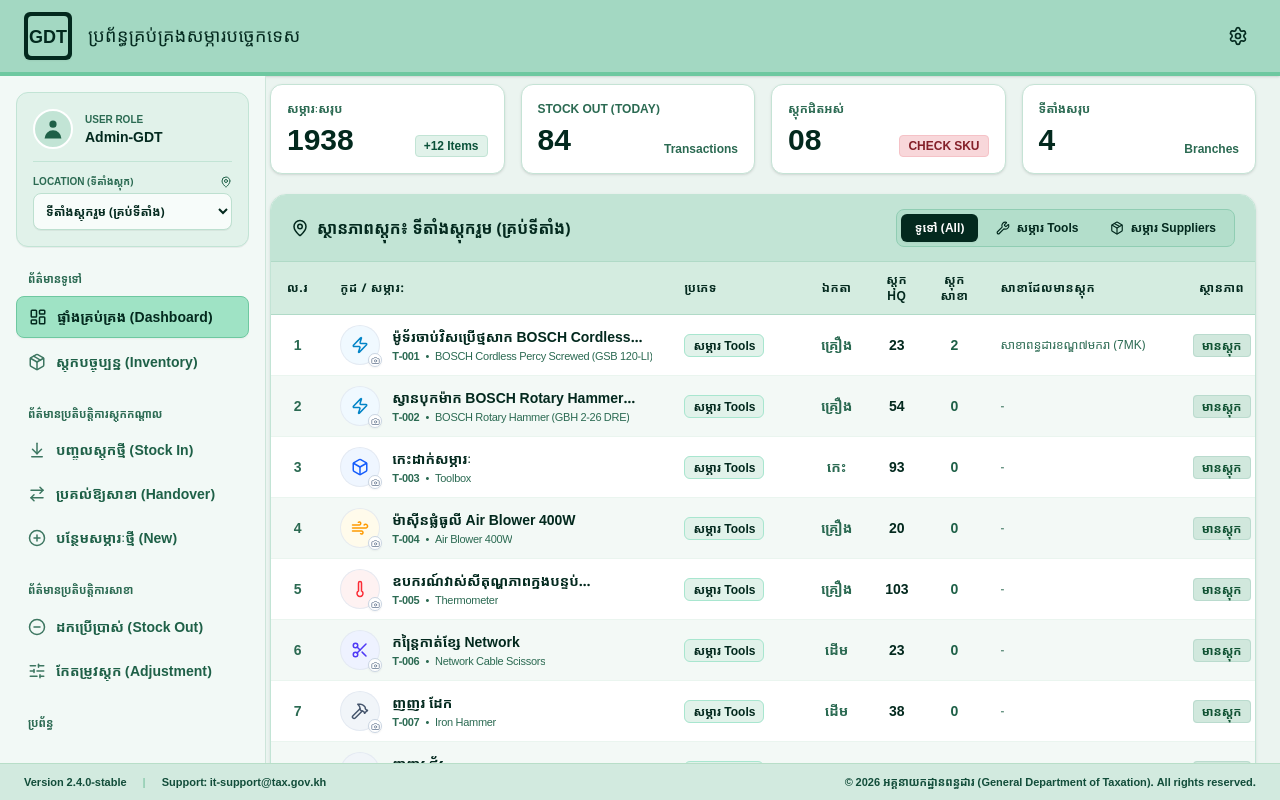
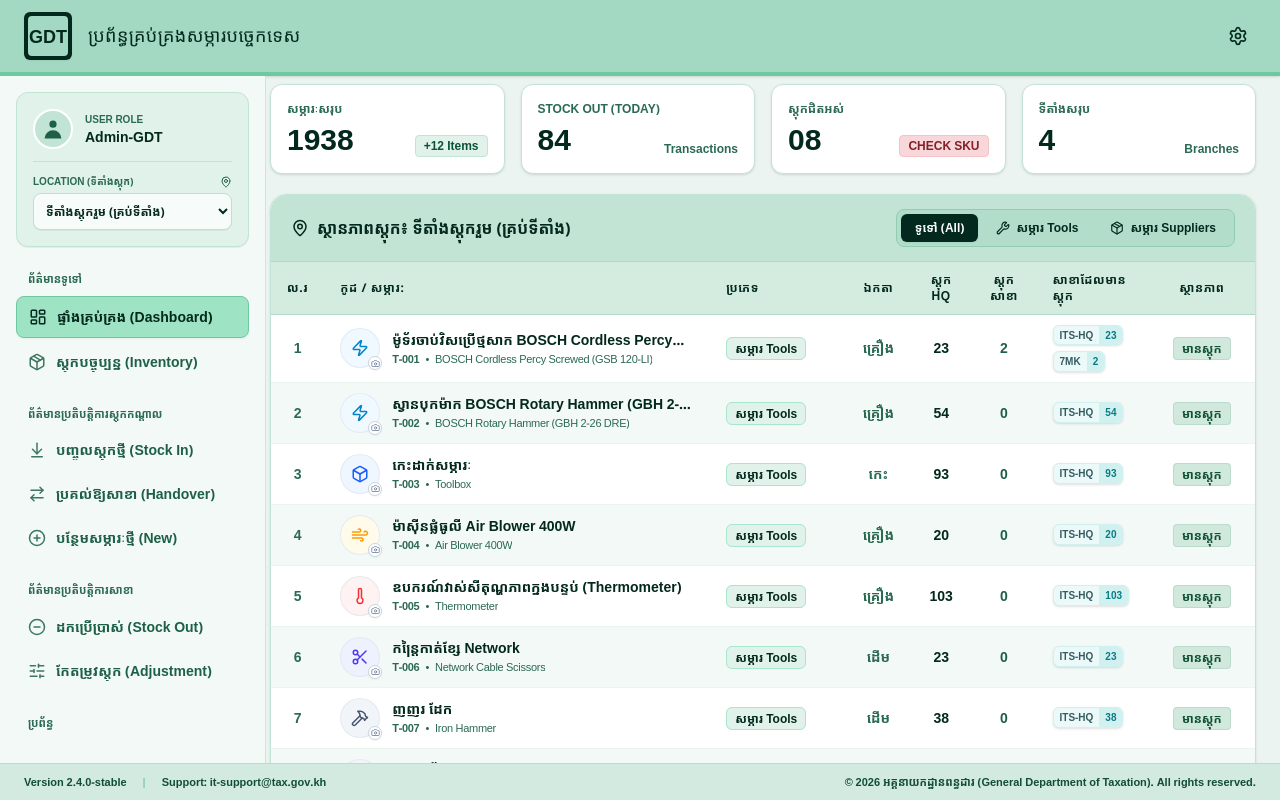
Before and after one commit to gdtdictitsteam-boop/itsbasset, a React (Vite) app: page / in a window 1280 px wide. Built offline with nearby package versions, Linux system fonts and the light colour scheme; a web font is replaced by a local one.

Commit message:
feat: update inventory branch tracking to include quantity
Refactor branchesWithStock to store objects with branch codes and quantities instead of string labels to improve data granularity for inventory tracking.

```diff
--- a/src/views/DashboardView.tsx
+++ b/src/views/DashboardView.tsx
@@ -33,7 +33,7 @@
 
     let hqStock = 0;
     let branchStock = 0;
-    const branchesWithStock: string[] = [];
+    const branchesWithStock: { code: string, quantity: number }[] = [];
 
     itemInventory.forEach(inv => {
       const loc = mockLocations.find(l => l.id === inv.location_id || l.code === inv.location_id);
@@ -42,10 +42,22 @@
           hqStock += inv.quantity;
         } else {
           branchStock += inv.quantity;
-          branchesWithStock.push(language === 'kh' ? loc.name_kh : loc.name_en);
+        }
+
+        if (inv.quantity > 0) {
+          branchesWithStock.push({
+            code: loc.code === 'HQ-ITSB' ? 'ITS-HQ' : loc.code,
+            quantity: inv.quantity
+          });
         }
       } else {
         hqStock += inv.quantity;
+        if (inv.quantity > 0) {
+          branchesWithStock.push({
+            code: 'ITS-HQ',
+            quantity: inv.quantity
+          });
+        }
       }
     });
 
@@ -62,7 +74,7 @@
       unit: item.unit,
       hqStock,
       branchStock,
-      branchesWithStock: branchesWithStock.join(', ') || '-',
+      branchesWithStock,
       status,
       minStock: item.min_stock
     };
@@ -214,8 +226,19 @@
                   <td className="px-4 py-2.5 text-[#2B6A52] font-semibold text-center">{item.unit}</td>
                   <td className="px-4 py-2.5 font-black text-center text-[#03291E]">{item.hqStock}</td>
                   <td className="px-4 py-2.5 font-black text-center text-[#1E6047]">{item.branchStock}</td>
-                  <td className="px-4 py-2.5 text-xs text-[#2B6A52] max-w-xs truncate" title={item.branchesWithStock}>
-                    {item.branchesWithStock}
+                  <td className="px-4 py-2.5 max-w-[200px]">
+                    <div className="flex flex-wrap gap-1.5">
+                      {item.branchesWithStock.length > 0 ? (
+                        item.branchesWithStock.map((branch, i) => (
+                          <div key={i} className="inline-flex items-center rounded-md border border-[#D1F1F0] bg-[#EBF9F9] overflow-hidden shadow-sm">
+                            <span className="px-1.5 py-0.5 text-[10px] font-bold text-[#355B61]">{branch.code}</span>
+                            <span className="px-1.5 py-0.5 text-[10px] font-bold bg-[#D1F1F0] text-[#0A7B83]">{branch.quantity}</span>
+                          </div>
+                        ))
+                      ) : (
+                        <span className="inline-flex items-center rounded-md border border-rose-200 bg-rose-50 px-2 py-0.5 text-[10px] font-bold text-rose-600">គ្មាន</span>
+                      )}
+                    </div>
                   </td>
                   <td className="px-4 py-2.5 text-center">
                     {item.status === 'មានស្តុក' ? (
```
